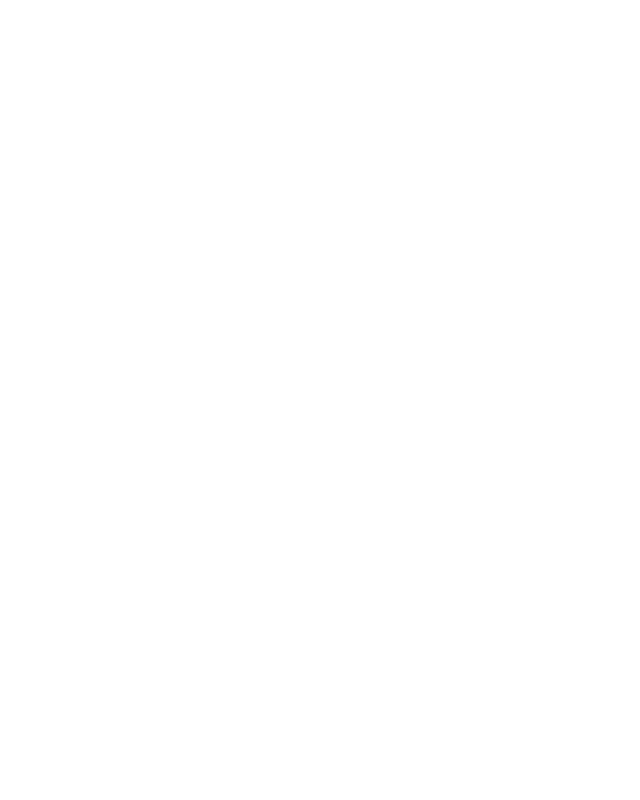
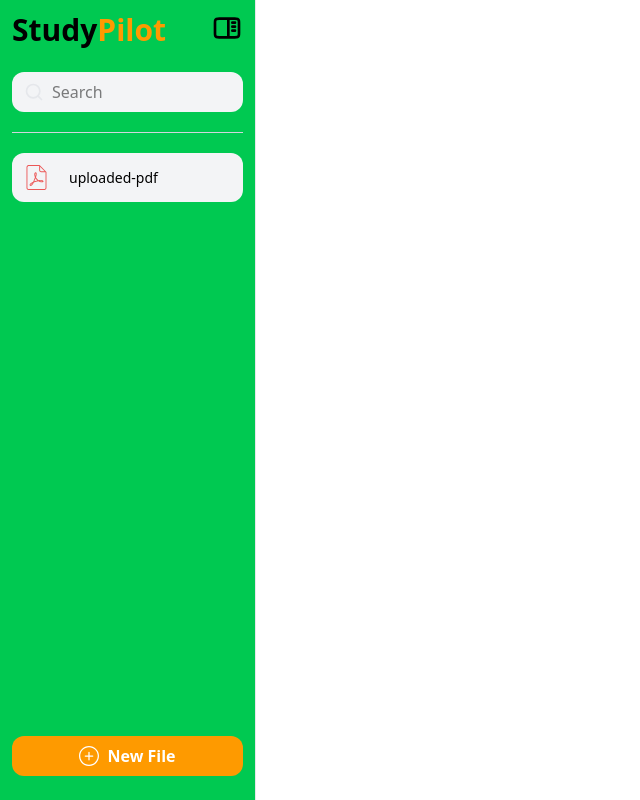
Before and after one commit to richmondnkrumah/studypilot, a Next.js app: page /chat in a window 1280 px wide. Shown: the whole page, without its empty margins (0-640 px from the left). Built offline with nearby package versions, Linux system fonts and the light colour scheme.

Commit message:
side view slot for parralel route

```diff
--- /dev/null
+++ b/src/app/chat/@sideview/page.tsx
@@ -0,0 +1,44 @@
+'use client'
+import { useState } from 'react'
+import Image from 'next/image'
+import PLUSCIRCLE from '../../../../public/plusCircle.svg'
+import PDFFILE from '../../../../public/pdfFile.svg'
+import SEARCH from '../../../../public/search.svg'
+import SIDEBAR from '../../../../public/sidebar.svg'
+
+type Props = {}
+
+const SideView = (props: Props) => {
+  const [isOpened, setIsOpened] = useState<boolean>(false)
+
+  return (
+    <div className={` flex flex-col ${isOpened ? "w-14" : "w-64"} transition-all duration-400 ease-in-out bg-green-500  h-[100vh] px-3 pt-3 pb-6 border-r border-r-gray-200`}>
+      <div className='flex justify-between items-center mb-6 relative'>
+        <h1 className={`text-3xl font-bold transition-opacity duration-200 ${!isOpened ? 'opacity-100 delay-200' : 'opacity-0 delay-0'}`}>Study<span className='text-amber-500'>Pilot</span></h1>
+        <div onClick={() => setIsOpened(prev => !prev)} className='cursor-pointer absolute right-0 top-0 w-8 h-8'>
+          <Image className={`${isOpened ? "rotate-180" : "rotate-0"} transition-all duration-400`} src={SIDEBAR} alt='chevron right icon' height={32} width={32} />
+        </div>
+      </div>
+        <div className={`h-full flex flex-col gap-5 transition-opacity duration-200 ${!isOpened ? 'opacity-100 delay-200 pointer-events-auto' : 'opacity-0 delay-0 pointer-events-none'}`}>
+          <div className='bg-gray-100 flex gap-2 py-2 px-3 rounded-xl'>
+            <Image src={SEARCH} alt='add icon' height={20} width={20} className='' />
+
+            <input className='outline-none' type="search" name="" placeholder='Search' id="" />
+          </div>
+          <div className='grow border-t border-t-gray-300 pt-5'>
+            <div className='cursor-pointer flex items-center gap-5 p-3 rounded-xl bg-gray-100'>
+              <Image src={PDFFILE} height={25} width={25} alt='pdf file icon' />
+              <p className='text-sm'>{"uploaded-pdf"}</p>
+            </div>
+          </div>
+          <div className='flex gap-2 items-center justify-center bg-amber-500 p-2 rounded-xl'>
+            <Image src={PLUSCIRCLE} alt='add icon' height={20} width={20} className='' />
+            <p className='text-white text-md font-semibold'>New File</p>
+          </div>
+        </div>
+
+    </div>
+  )
+}
+
+export default SideView
```
